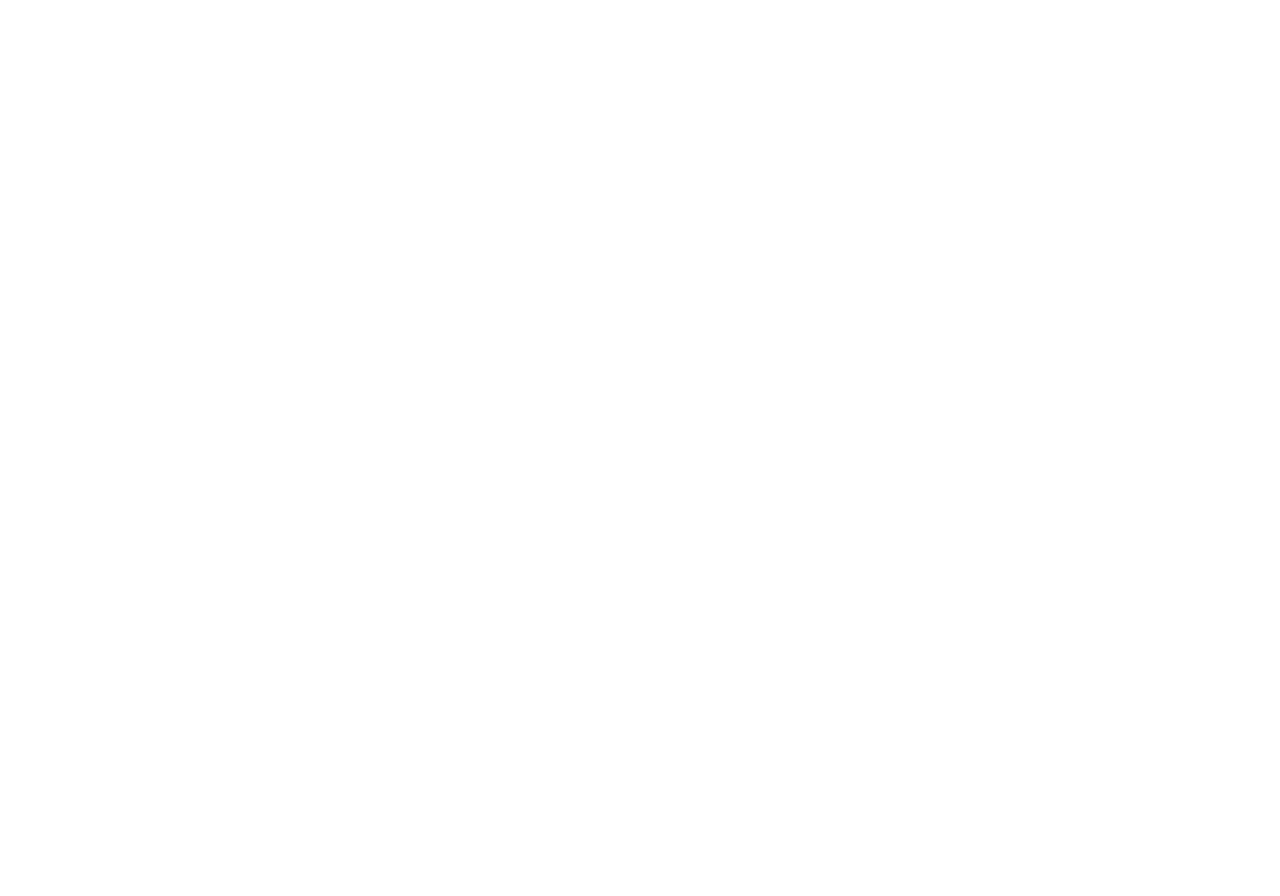
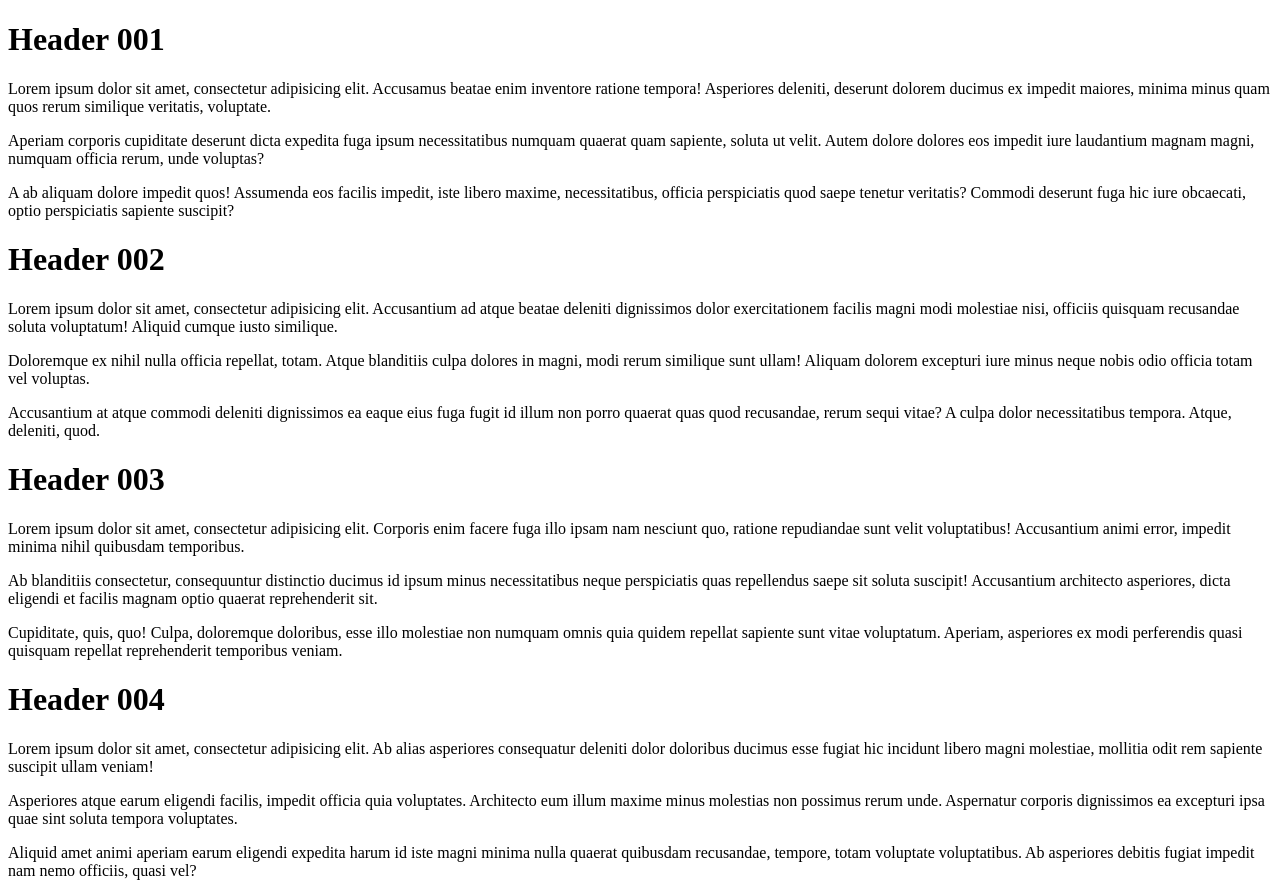
Before and after one commit to sergioavila2720/school-work, a plain HTML site: page 130/html_page/index.html in a window 1280 px wide. Before the commit the page ends 800 px from the top, so only its background shows below. Drawn offline with Linux system fonts and the light colour scheme.

Commit message:
added the headers

```diff
--- a/130/html_page/index.html
+++ b/130/html_page/index.html
@@ -1,11 +1,59 @@
 <!DOCTYPE html>
-<html lang = "en">
+<html lang="en">
 <head>
-	<meta charset = "UTF-8">
-	<title>------</title>
-
+	<meta charset="UTF-8">
+	<title>First one</title>
+	<link rel="stylesheet" href="main.css">
 </head>
 <body>
+<h1>Header 001</h1>
+
+<p>Lorem ipsum dolor sit amet, consectetur adipisicing elit. Accusamus beatae enim inventore ratione tempora! Asperiores
+    deleniti, deserunt dolorem ducimus ex impedit maiores, minima minus quam quos rerum similique veritatis,
+    voluptate.</p>
+<p>Aperiam corporis cupiditate deserunt dicta expedita fuga ipsum necessitatibus numquam quaerat quam sapiente, soluta
+    ut velit. Autem dolore dolores eos impedit iure laudantium magnam magni, numquam officia rerum, unde voluptas?</p>
+
+<p>A ab aliquam dolore impedit quos! Assumenda eos facilis impedit, iste libero maxime, necessitatibus, officia
+    perspiciatis quod saepe tenetur veritatis? Commodi deserunt fuga hic iure obcaecati, optio perspiciatis sapiente
+    suscipit?</p>
+
+<h1>Header 002</h1>
+
+<p>Lorem ipsum dolor sit amet, consectetur adipisicing elit. Accusantium ad atque beatae deleniti dignissimos dolor
+    exercitationem facilis magni modi molestiae nisi, officiis quisquam recusandae soluta voluptatum! Aliquid cumque
+    iusto similique.</p>
+
+<p>Doloremque ex nihil nulla officia repellat, totam. Atque blanditiis culpa dolores in magni, modi rerum similique sunt
+    ullam! Aliquam dolorem excepturi iure minus neque nobis odio officia totam vel voluptas.</p>
+
+<p>Accusantium at atque commodi deleniti dignissimos ea eaque eius fuga fugit id illum non porro quaerat quas quod
+    recusandae, rerum sequi vitae? A culpa dolor necessitatibus tempora. Atque, deleniti, quod.</p>
+
+<h1>Header 003</h1>
+
+<p>Lorem ipsum dolor sit amet, consectetur adipisicing elit. Corporis enim facere fuga illo ipsam nam nesciunt quo,
+    ratione repudiandae sunt velit voluptatibus! Accusantium animi error, impedit minima nihil quibusdam temporibus.</p>
+
+<p>Ab blanditiis consectetur, consequuntur distinctio ducimus id ipsum minus necessitatibus neque perspiciatis quas
+    repellendus saepe sit soluta suscipit! Accusantium architecto asperiores, dicta eligendi et facilis magnam optio
+    quaerat reprehenderit sit.</p>
+
+<p>Cupiditate, quis, quo! Culpa, doloremque doloribus, esse illo molestiae non numquam omnis quia quidem repellat
+    sapiente sunt vitae voluptatum. Aperiam, asperiores ex modi perferendis quasi quisquam repellat reprehenderit
+    temporibus veniam.</p>
+
+<h1>Header 004</h1>
+
+<p>Lorem ipsum dolor sit amet, consectetur adipisicing elit. Ab alias asperiores consequatur deleniti dolor doloribus
+    ducimus esse fugiat hic incidunt libero magni molestiae, mollitia odit rem sapiente suscipit ullam veniam!</p>
+
+<p>Asperiores atque earum eligendi facilis, impedit officia quia voluptates. Architecto eum illum maxime minus molestias
+    non possimus rerum unde. Aspernatur corporis dignissimos ea excepturi ipsa quae sint soluta tempora voluptates.</p>
+
+<p>Aliquid amet animi aperiam earum eligendi expedita harum id iste magni minima nulla quaerat quibusdam recusandae,
+    tempore, totam voluptate voluptatibus. Ab asperiores debitis fugiat impedit nam nemo officiis, quasi vel?</p>
+
 
 </body>
 </html>
```
